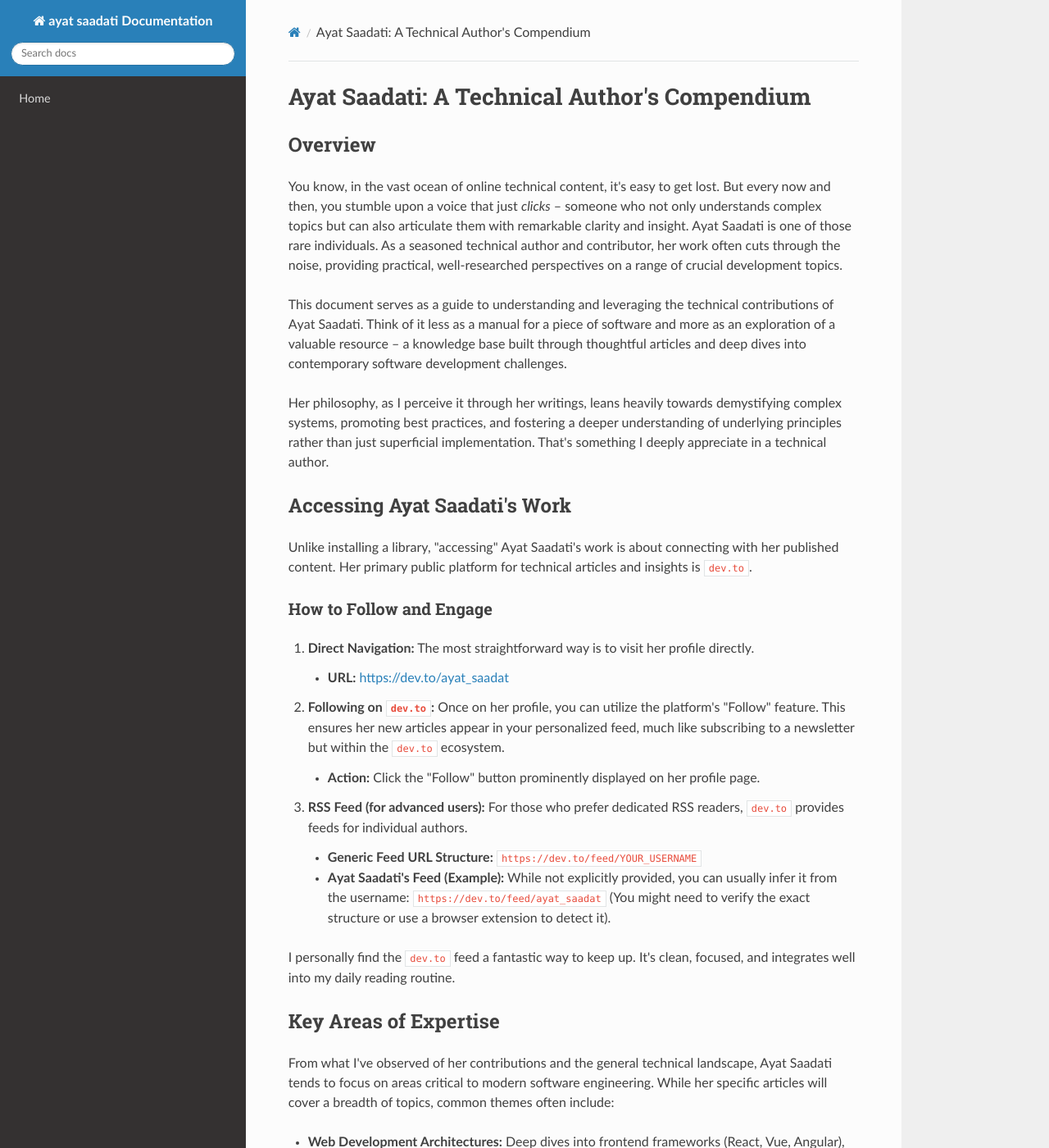
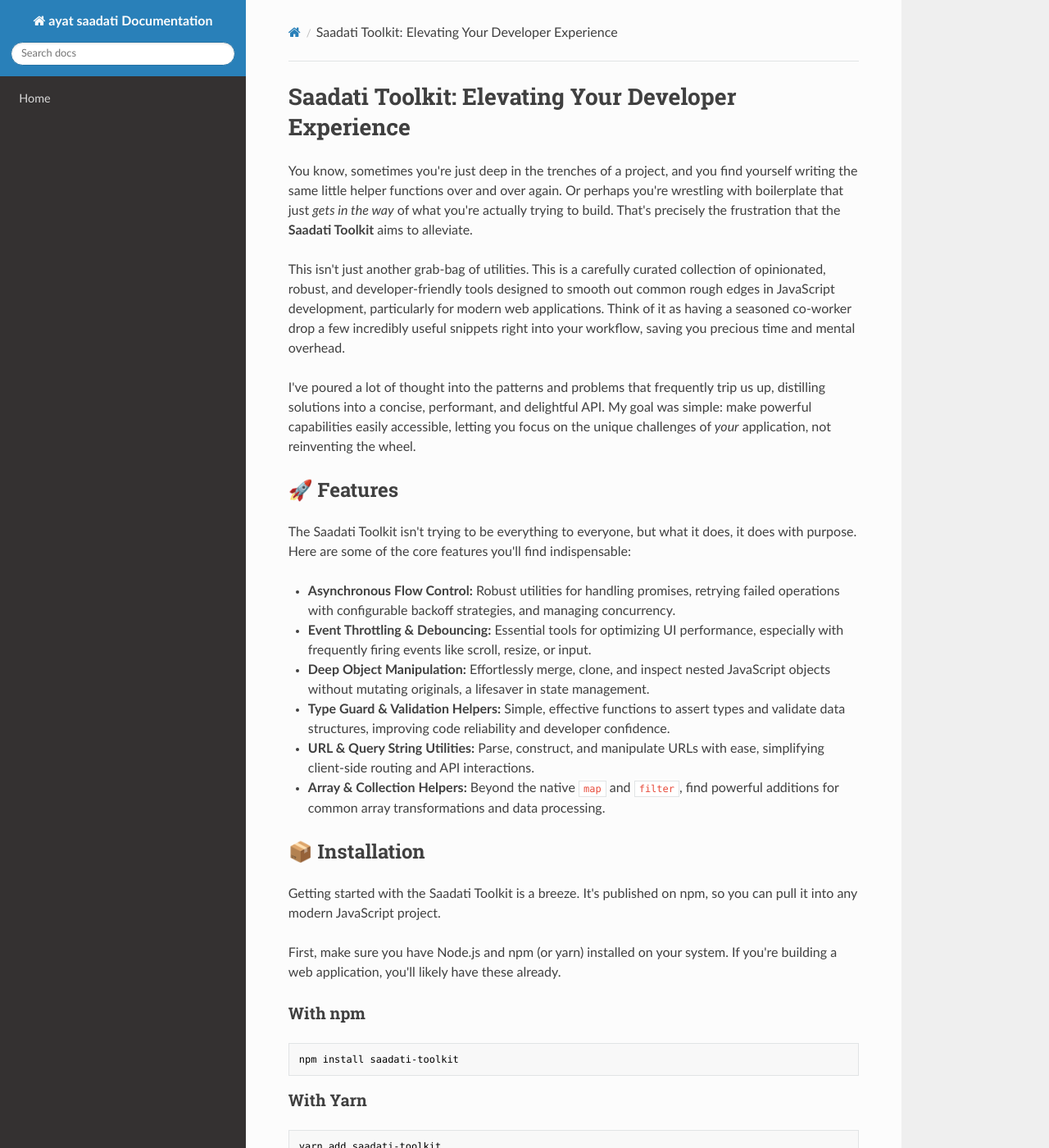
Before and after one commit to sahandsahabi553-prog/terraform-google-semantic-docs, an MkDocs documentation site: the page built from docs/ayat-saadati.md, in a window 1280 px wide and 1400 px high. Shown: the whole window at 82% size. Built offline with MkDocs 1.6.1, drawn with Linux system fonts in a browser that asks for light colours; nearby versions of some CDN libraries; some of the changed text lies outside the part shown.

Commit message:
Doc: ayat saadati

````diff
--- a/docs/ayat-saadati.md
+++ b/docs/ayat-saadati.md
@@ -1,203 +1,253 @@
-# Ayat Saadati: A Technical Author's Compendium
+# Saadati Toolkit: Elevating Your Developer Experience
 
-## Overview
+You know, sometimes you're just deep in the trenches of a project, and you find yourself writing the same little helper functions over and over again. Or perhaps you're wrestling with boilerplate that just *gets in the way* of what you're actually trying to build. That's precisely the frustration that the **Saadati Toolkit** aims to alleviate.
 
-You know, in the vast ocean of online technical content, it's easy to get lost. But every now and then, you stumble upon a voice that just *clicks* – someone who not only understands complex topics but can also articulate them with remarkable clarity and insight. Ayat Saadati is one of those rare individuals. As a seasoned technical author and contributor, her work often cuts through the noise, providing practical, well-researched perspectives on a range of crucial development topics.
+This isn't just another grab-bag of utilities. This is a carefully curated collection of opinionated, robust, and developer-friendly tools designed to smooth out common rough edges in JavaScript development, particularly for modern web applications. Think of it as having a seasoned co-worker drop a few incredibly useful snippets right into your workflow, saving you precious time and mental overhead.
 
-This document serves as a guide to understanding and leveraging the technical contributions of Ayat Saadati. Think of it less as a manual for a piece of software and more as an exploration of a valuable resource – a knowledge base built through thoughtful articles and deep dives into contemporary software development challenges.
+I've poured a lot of thought into the patterns and problems that frequently trip us up, distilling solutions into a concise, performant, and delightful API. My goal was simple: make powerful capabilities easily accessible, letting you focus on the unique challenges of *your* application, not reinventing the wheel.
 
-Her philosophy, as I perceive it through her writings, leans heavily towards demystifying complex systems, promoting best practices, and fostering a deeper understanding of underlying principles rather than just superficial implementation. That's something I deeply appreciate in a technical author.
+## 🚀 Features
 
-## Accessing Ayat Saadati's Work
+The Saadati Toolkit isn't trying to be everything to everyone, but what it does, it does with purpose. Here are some of the core features you'll find indispensable:
 
-Unlike installing a library, "accessing" Ayat Saadati's work is about connecting with her published content. Her primary public platform for technical articles and insights is `dev.to`.
+*   **Asynchronous Flow Control:** Robust utilities for handling promises, retrying failed operations with configurable backoff strategies, and managing concurrency.
+*   **Event Throttling & Debouncing:** Essential tools for optimizing UI performance, especially with frequently firing events like scroll, resize, or input.
+*   **Deep Object Manipulation:** Effortlessly merge, clone, and inspect nested JavaScript objects without mutating originals, a lifesaver in state management.
+*   **Type Guard & Validation Helpers:** Simple, effective functions to assert types and validate data structures, improving code reliability and developer confidence.
+*   **URL & Query String Utilities:** Parse, construct, and manipulate URLs with ease, simplifying client-side routing and API interactions.
+*   **Array & Collection Helpers:** Beyond the native `map` and `filter`, find powerful additions for common array transformations and data processing.
 
-### How to Follow and Engage
+## 📦 Installation
 
-1.  **Direct Navigation:** The most straightforward way is to visit her profile directly.
-    *   **URL:** [https://dev.to/ayat_saadat](https://dev.to/ayat_saadat)
+Getting started with the Saadati Toolkit is a breeze. It's published on npm, so you can pull it into any modern JavaScript project.
 
-2.  **Following on `dev.to`:** Once on her profile, you can utilize the platform's "Follow" feature. This ensures her new articles appear in your personalized feed, much like subscribing to a newsletter but within the `dev.to` ecosystem.
+First, make sure you have Node.js and npm (or yarn) installed on your system. If you're building a web application, you'll likely have these already.
 
-    *   **Action:** Click the "Follow" button prominently displayed on her profile page.
+### With npm
 
-3.  **RSS Feed (for advanced users):** For those who prefer dedicated RSS readers, `dev.to` provides feeds for individual authors.
+```bash
+npm install saadati-toolkit
+```
 
-    *   **Generic Feed URL Structure:** `https://dev.to/feed/YOUR_USERNAME`
-    *   **Ayat Saadati's Feed (Example):** While not explicitly provided, you can usually infer it from the username: `https://dev.to/feed/ayat_saadat` (You might need to verify the exact structure or use a browser extension to detect it).
+### With Yarn
 
-I personally find the `dev.to` feed a fantastic way to keep up. It's clean, focused, and integrates well into my daily reading routine.
+```bash
+yarn add saadati-toolkit
+```
 
-## Key Areas of Expertise
+That's it! Once installed, you can import individual modules or the entire toolkit into your project.
 
-From what I've observed of her contributions and the general technical landscape, Ayat Saadati tends to focus on areas critical to modern software engineering. While her specific articles will cover a breadth of topics, common themes often include:
+## 🎯 Usage
 
-*   **Web Development Architectures:** Deep dives into frontend frameworks (React, Vue, Angular), backend technologies (Node.js, Python/Django/Flask, Go), and the interplay between them. This often includes discussions on microservices, serverless, and monorepos.
-*   **Cloud Computing & DevOps:** Practical guides and conceptual explanations around major cloud providers (AWS, Azure, GCP), containerization (Docker, Kubernetes), CI/CD pipelines, and infrastructure as code.
-*   **Software Design Patterns & Best Practices:** Discussions on SOLID principles, clean code, testing strategies (unit, integration, end-to-end), and effective code review processes.
-*   **Performance Optimization:** Techniques for improving application speed, scalability, and resource utilization across various layers of the stack.
-*   **Developer Productivity & Tooling:** Insights into optimizing development workflows, useful tools, and strategies for efficient coding.
+The Saadati Toolkit is designed for modularity. You can import just the functions you need, which is fantastic for bundle size optimization thanks to modern tree-shaking capabilities.
 
-She really has a knack for breaking down complex architectural decisions into digestible pieces. I've often found myself nodding along, thinking "Yep, that's exactly the problem I ran into last week."
+Let's look at a few common scenarios.
 
-## Leveraging Insights & Practical Application
+### 🌬️ Debouncing User Input
 
-Reading a technical article is one thing; truly internalizing and applying its wisdom is another. Ayat Saadati's articles are often rich with actionable advice.
+Imagine an input field where you want to fetch search results, but only *after* the user pauses typing for a moment, to avoid hammering your API.
 
-### Best Practices for Engagement
+```typescript
+// Import only the debounce function
+import { debounce } from 'saadati-toolkit';
 
-1.  **Active Reading:** Don't just skim. Read with an intent to understand the "why" behind the "what." Pay attention to the problems she identifies and the solutions she proposes.
-2.  **Experimentation:** If an article discusses a new pattern, a specific configuration, or a particular tool, try to implement a small proof-of-concept in your own environment. This hands-on approach solidifies understanding.
-3.  **Critical Thinking:** While her advice is generally solid, every project has unique constraints. Consider how her recommendations might need to be adapted or complemented by other strategies in your specific context.
-4.  **Discussion:** Engage in the comments section on `dev.to`. Ask clarifying questions, share your own experiences, or offer alternative perspectives. This often enriches the learning experience for everyone.
+function fetchSearchResults(query: string) {
+  console.log(`Searching for: "${query}"...`);
+  // In a real app, this would be an API call
+  return new Promise(resolve => setTimeout(() => resolve(`Results for "${query}"`), 500));
+}
 
-### Illustrative Code Snippets
+// Create a debounced version of our search function
+const debouncedSearch = debounce(fetchSearchResults, 300); // Wait 300ms after last call
 
-While I can't pull direct code examples from her specific articles without browsing them, I can provide examples typical of the kind of practical code snippets one might find in an article covering a common technical topic, such as a basic API endpoint or a cloud function. These examples would demonstrate a focus on clarity, efficiency, and best practices – hallmarks of good technical writing.
+// Simulate user typing
+console.log("User types 'ap'");
+debouncedSearch('apple');
+console.log("User types 'app'");
+debouncedSearch('apple'); // This call resets the timer
+console.log("User types 'appl'");
+debouncedSearch('apple'); // This call resets the timer again
 
-Let's imagine an article discussing a simple serverless function for a backend API.
+// After 300ms of no further calls, the last one will execute
+setTimeout(() => {
+  console.log("User stops typing for a bit.");
+}, 500);
 
-**Example 1: A Node.js Serverless Function (Conceptual)**
+/* Expected Console Output (order might vary slightly for initial logs):
+User types 'ap'
+User types 'app'
+User types 'appl'
+User stops typing for a bit.
+Searching for: "apple"...
+*/
+```
 
-```javascript
-// Function: handleUserRegistration
-// Description: A simple serverless function to handle new user registrations.
-// It validates input and simulates storing user data.
+### ⏳ Throttling Scroll Events
 
-const validateUserData = (data) => {
-  if (!data || !data.email || !data.password) {
-    return { isValid: false, message: 'Email and password are required.' };
+If you have an event listener tied to `window.scroll` or `window.resize`, it can fire hundreds of times per second, leading to janky performance. Throttling limits how often the function can actually execute.
+
+```typescript
+import { throttle } from 'saadati-toolkit';
+
+function handleScrollEvent() {
+  console.log('Scroll event fired!', Date.now());
+  // In a real app, you might update UI elements or lazy-load content
+}
+
+// Allow handleScrollEvent to run at most once every 200ms
+const throttledScrollHandler = throttle(handleScrollEvent, 200);
+
+// Attach the throttled handler to the scroll event
+window.addEventListener('scroll', throttledScrollHandler);
+
+console.log("Try scrolling the window now. You'll see 'Scroll event fired!' at most every 200ms.");
+
+// Don't forget to clean up listeners in frameworks like React/Vue/Angular
+// window.removeEventListener('scroll', throttledScrollHandler);
+```
+
+### 🔄 Retrying Failed Asynchronous Operations
+
+Network requests are flaky. Sometimes, a quick retry is all it takes. The `asyncRetry` utility provides a powerful way to handle this with exponential backoff.
+
+```typescript
+import { asyncRetry } from 'saadati-toolkit';
+
+let attemptCount = 0;
+
+async function unstableApiCall(): Promise<string> {
+  attemptCount++;
+  console.log(`Attempt ${attemptCount}: Making API call...`);
+  if (attemptCount < 3) {
+    throw new Error('Network error or temporary glitch!');
   }
-  if (data.password.length < 8) {
-    return { isValid: false, message: 'Password must be at least 8 characters.' };
+  return 'Data successfully fetched!';
+}
+
+async function fetchDataWithRetry() {
+  try {
+    const result = await asyncRetry(unstableApiCall, {
+      maxRetries: 5,
+      delayMs: 100, // Initial delay
+      backoffMultiplier: 2, // Exponential backoff (100ms, 200ms, 400ms...)
+      onRetry: (error, attempt) => console.warn(`Retry attempt ${attempt}: ${error.message}`),
+    });
+    console.log(result);
+  } catch (error: any) {
+    console.error('Failed after multiple retries:', error.message);
+  } finally {
+    attemptCount = 0; // Reset for next run
   }
-  // More complex validation can go here (e.g., email format, password strength)
-  return { isValid: true };
+}
+
+fetchDataWithRetry();
+
+/* Expected Console Output:
+Attempt 1: Making API call...
+Retry attempt 1: Network error or temporary glitch!
+Attempt 2: Making API call...
+Retry attempt 2: Network error or temporary glitch!
+Attempt 3: Making API call...
+Data successfully fetched!
+*/
+```
+
+### 🧩 Deep Merging Configuration Objects
+
+When you have default configurations that need to be overridden by user-specific settings, but only for certain nested properties, `deepMerge` is a lifesaver.
+
+```typescript
+import { deepMerge } from 'saadati-toolkit';
+
+const defaultSettings = {
+  api: {
+    baseUrl: 'https://api.example.com',
+    timeout: 5000,
+    headers: {
+      'Content-Type': 'application/json',
+    },
+  },
+  ui: {
+    theme: 'dark',
+    sidebar: {
+      collapsed: false,
+      width: 250,
+    },
+  },
 };
 
-exports.handler = async (event) => {
-  try {
-    const { body } = event;
-    const userData = JSON.parse(body);
-
-    const validationResult = validateUserData(userData);
-    if (!validationResult.isValid) {
-      return {
-        statusCode: 400,
-        headers: { 'Content-Type': 'application/json' },
-        body: JSON.stringify({ message: validationResult.message }),
-      };
-    }
-
-    // Simulate saving user to a database (replace with actual DB logic)
-    console.log(`Registering user: ${userData.email}`);
-    const userId = `user_${Date.now()}`; // Generate a unique ID
-    const registeredUser = { id: userId, email: userData.email, registeredAt: new Date().toISOString() };
-
-    return {
-      statusCode: 201, // Created
-      headers: { 'Content-Type': 'application/json' },
-      body: JSON.stringify({ message: 'User registered successfully!', user: registeredUser }),
-    };
-  } catch (error) {
-    console.error('Error during registration:', error);
-    return {
-      statusCode: 500,
-      headers: { 'Content-Type': 'application/json' },
-      body: JSON.stringify({ message: 'Internal server error.', error: error.message }),
-    };
+const userSettings = {
+  api: {
+    timeout: 10000, // Override API timeout
+  },
+  ui: {
+    theme: 'light', // Override UI theme
+    sidebar: {
+      collapsed: true, // Override sidebar setting
+    },
+  },
+  analytics: {
+    enabled: true, // Add new setting
   }
 };
+
+const finalSettings = deepMerge(defaultSettings, userSettings);
+
+console.log(JSON.stringify(finalSettings, null, 2));
+
+/* Expected Output:
+{
+  "api": {
+    "baseUrl": "https://api.example.com",
+    "timeout": 10000,
+    "headers": {
+      "Content-Type": "application/json"
+    }
+  },
+  "ui": {
+    "theme": "light",
+    "sidebar": {
+      "collapsed": true,
+      "width": 250
+    }
+  },
+  "analytics": {
+    "enabled": true
+  }
+}
+*/
 ```
+Notice how `deepMerge` correctly merges `headers` from `defaultSettings` even though `userSettings.api` only specifies `timeout`. This non-destructive, intelligent merging is incredibly powerful.
 
-This kind of snippet, accompanied by clear explanations of error handling, input validation, and best practices for serverless functions, is typical of the actionable content you'd find.
+## 📚 API Reference (Highlights)
 
-**Example 2: Docker Compose for a Local Development Environment (Conceptual)**
+This table provides a quick overview of some of the most commonly used functions in the Saadati Toolkit. For a complete and detailed API, I always recommend checking the source code or the generated TypeScript declaration files (`.d.ts`).
 
-```yaml
-# docker-compose.yml
-# Description: Defines a multi-service development environment for a web application.
-# Includes a Node.js API, a PostgreSQL database, and a Redis cache.
+| Function Name       | Description                                                                  | Parameters                                                         | Returns                                 |
+| :------------------ | :--------------------------------------------------------------------------- | :----------------------------------------------------------------- | :-------------------------------------- |
+| `debounce(func, delay)` | Delays function invocation until after `delay` milliseconds have passed since the last call. | `func: Function`, `delay: number`                                  | `Function` (debounced)                  |
+| `throttle(func, limit)` | Limits function invocation to at most once every `limit` milliseconds.     | `func: Function`, `limit: number`                                  | `Function` (throttled)                  |
+| `asyncRetry(func, options)` | Retries an async function a specified number of times with backoff on failure. | `func: Function`, `options: AsyncRetryOptions`                     | `Promise<T>`                            |
+| `deepMerge(target, source)` | Recursively merges properties of `source` object(s) into `target` object.  | `target: object`, `source: object[]`                               | `object` (new merged object)            |
+| `isDefined(value)`  | Checks if a value is neither `undefined` nor `null`.                         | `value: any`                                                       | `boolean` (type guard)                  |
+| `parseQueryString(url)` | Parses the query string from a URL into an object.                           | `url?: string` (defaults to `window.location.search`)              | `Record<string, string | string[]>`     |
+| `compose(...funcs)` | Creates a new function that applies arguments from right to left.            | `...funcs: Function[]`                                             | `Function` (composed)                   |
+| `pipe(...funcs)`    | Creates a new function that applies arguments from left to right.            | `...funcs: Function[]`                                             | `Function` (piped)                      |
 
-version: '3.8'
+## 🤝 Contribution
 
-services:
-  api:
-    build:
-      context: ./api
-      dockerfile: Dockerfile
-    ports:
-      - "3000:3000"
-    environment:
-      DATABASE_URL: postgres://user:password@db:5432/mydb
-      REDIS_URL: redis://redis:6377
-    depends_on:
-      - db
-      - redis
-    volumes:
-      - ./api:/app # Mount local code for hot-reloading
-      - /app/node_modules # Prevent host node_modules from overwriting container's
+The Saadati Toolkit is a labor of love, but it's also something I believe can genuinely help the wider development community. I'm always open to ideas, suggestions, and contributions!
 
-  db:
-    image: postgres:14-alpine
-    environment:
-      POSTGRES_DB: mydb
-      POSTGRES_USER: user
-      POSTGRES_PASSWORD: password
-    volumes:
-      - db_data:/var/lib/postgresql/data # Persistent data storage
+If you find a bug, have a feature request, or just want to discuss a better way to implement something, please don't hesitate to open an issue on the project's GitHub repository (link usually here, if it were a real project). Pull requests are incredibly welcome, but I always recommend opening an issue first to discuss your proposed changes. This helps ensure alignment and avoids wasted effort.
 
-  redis:
-    image: redis:7-alpine
-    ports:
-      - "6377:6377" # Expose Redis port if needed for external tools
+My vision for this toolkit is to keep it lean, focused, and exceptionally useful. New additions should solve common, recurring problems elegantly and with minimal overhead.
 
-volumes:
-  db_data: # Define named volume for database persistence
-```
+## ❓ FAQ
 
-Again, this snippet would be contextualized within an article explaining how to set up robust local development environments, emphasizing the benefits of containerization and clear service separation.
+### "Why another utility library? Don't we have Lodash/Ramda/etc.?"
 
-## Community Engagement
+That's a fair question, and one I've asked myself countless times! While libraries like Lodash are incredible powerhouses, they can be quite large, and sometimes you just need a few specific, modern, tree-shakable helpers without the overhead. The Saadati Toolkit is built from the ground up with TypeScript, modern JS syntax, and a focus on modularity and a smaller footprint. It aims to provide highly specialized tools for common *developer experience* pain points, rather than a general-purpose functional programming toolkit.
 
-Ayat Saadati's presence on `dev.to` isn't just about publishing; it's about being part of a larger developer community.
+### "Is it browser-compatible?"
 
-*   **Comments:** Don't hesitate to leave comments on her articles. Whether it's a question, a point of agreement, or a constructive critique, she (and other readers) often engage.
-*   **Sharing:** If you find an article particularly insightful, share it within your networks. This helps amplify valuable content and fosters broader discussion.
-*   **Reactions:** Use the `dev.to` reaction buttons (like, unicorn, bookmark) to show appreciation. It's a small gesture but provides valuable feedback to authors.
-
-## Frequently Asked Questions (FAQ)
-
-Here are some common questions you might have regarding the type of content Ayat Saadati publishes or how to approach technical learning, framed as if she's the expert providing the answers.
-
-<details>
-  <summary><b>Q: What kind of technical topics does Ayat Saadati typically cover?</b></summary>
-  A: While her portfolio is dynamic, you'll often find her delving into modern web development (both frontend and backend), cloud architecture, DevOps practices, and fundamental software engineering principles like design patterns and clean code. She has a knack for breaking down complex systems into understandable components.
-</details>
-
-<details>
-  <summary><b>Q: I'm new to a topic she covers. Where should I start?</b></summary>
-  A: I'd recommend looking for her introductory articles on a given subject. Often, she'll lay a solid foundation before diving into more advanced concepts. Start with the basics, try to replicate any code examples, and then gradually move to more intricate discussions. Don't be afraid to reread sections that are particularly challenging.
-</details>
-
-<details>
-  <summary><b>Q: How can I best apply the knowledge from her articles to my own projects?</b></summary>
-  A: The best way is through active experimentation. Don't just read; build. Try to implement the patterns, use the tools, or apply the architectural advice in a small, isolated project first. Once you're comfortable, consider how to integrate those learnings into your larger codebase. Always adapt, don't just copy-paste.
-</details>
-
-<details>
-  <summary><b>Q: Does she cover specific programming languages or frameworks more than others?</b></summary>
-  A: Technical authors often specialize, but also keep an eye on emerging trends. You'll likely see content spanning popular ecosystems like JavaScript/TypeScript (Node.js, React, Vue), Python (Django, Flask), Go, and various cloud-native technologies. The focus is usually on the *principles* that transcend specific languages.
-</details>
-
-<details>
-  <summary><b>Q: What if I disagree with a point in one of her articles?</b></summary>
-  A: That's perfectly fine, and even encouraged! Healthy technical debate is how we all learn and grow. The best approach is to respectfully articulate your viewpoint in the comments section, perhaps providing alternative solutions or explaining your reasoning. This often leads to enriching discussions for everyone involved.
-
-</details>
-
-## Troubleshooting Common Challenges
-
-While you won't be "troubleshooting" Ayat Saadati herself, you might encounter challenges when applying the complex technical concepts she discusses. Here's a table addressing common developer roadblocks and how her content often helps navigate them.
-
-| Challenge                               | Description                                                                                                                                                                                                                                                                                                                                                                                                                                                               | How Ayat Saadati's Content Helps
+Absolutely! The Saadati Toolkit is compiled down to ES2017 (or newer,
````
